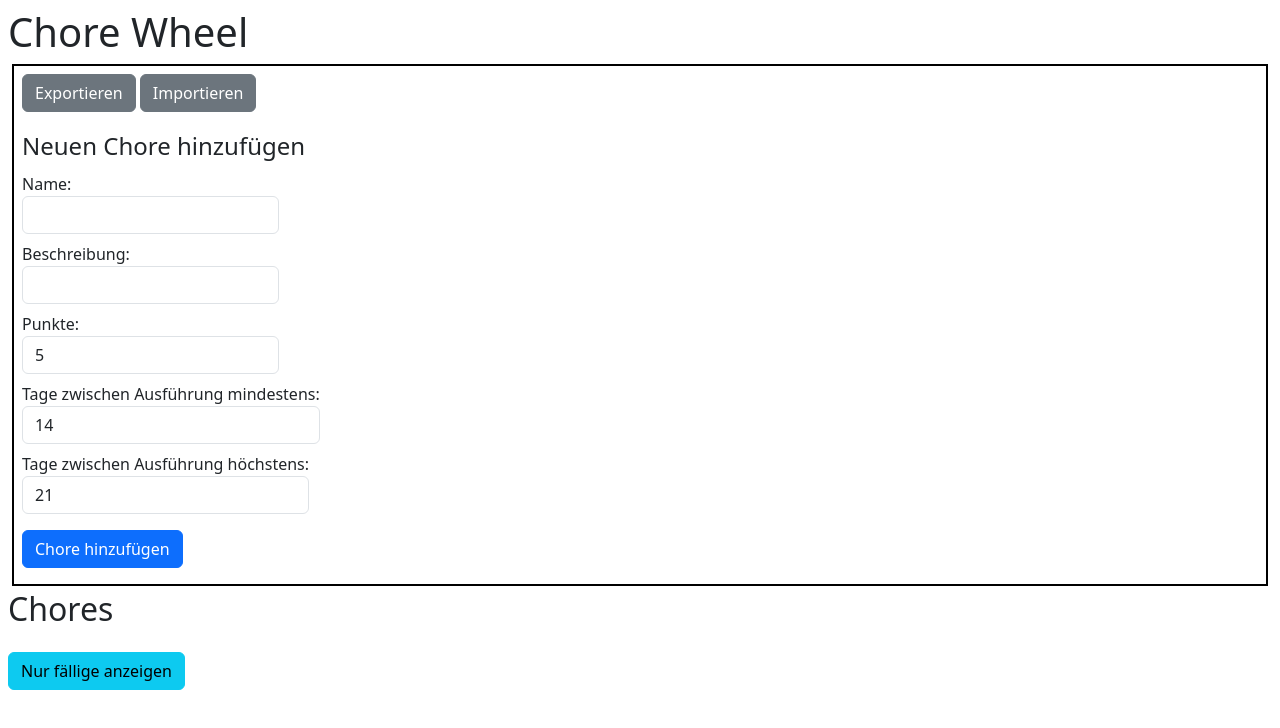
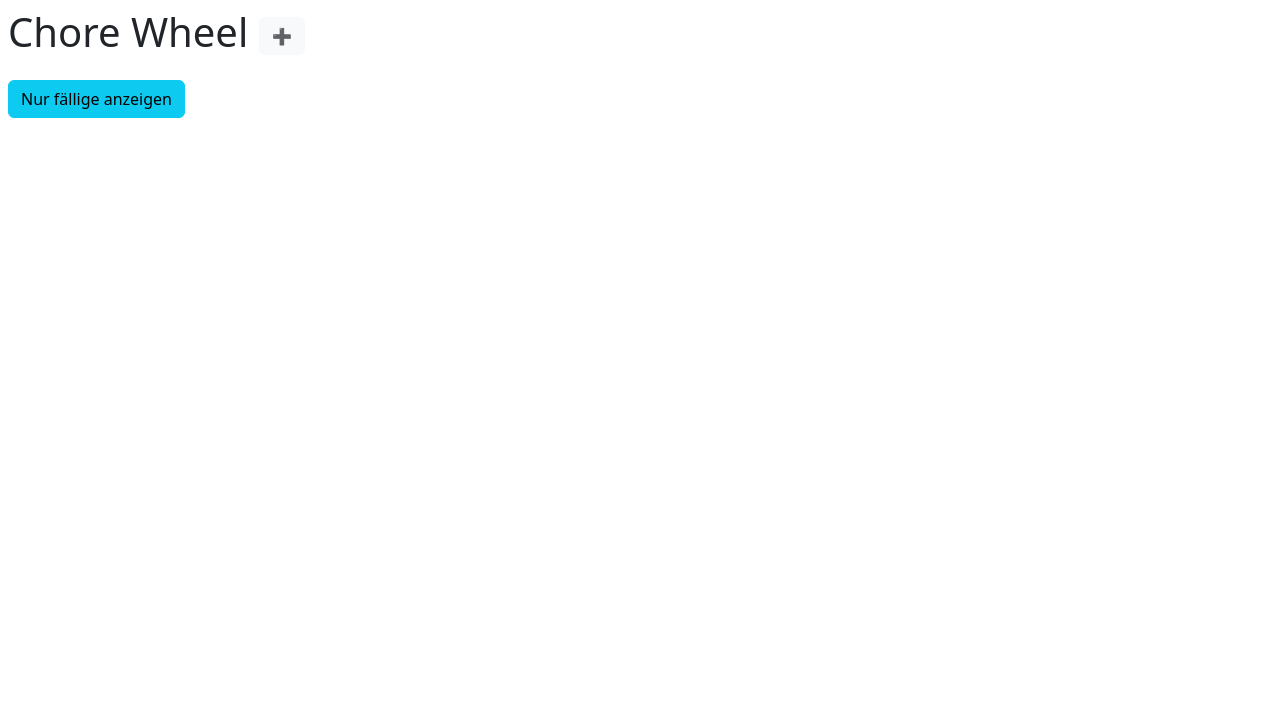
Before and after one commit to ckaag/chore-wheel, a SvelteKit app: page / in a window 1280 px wide. Shown: the top 728 px of the page. Built offline with nearby package versions, Linux system fonts and the light colour scheme.

Commit message:
hide adder behind collapse

```diff
--- a/src/routes/+page.svelte
+++ b/src/routes/+page.svelte
@@ -3,14 +3,21 @@
 	import ChoreList from '../shared/components/ChoreList.svelte';
 
 	let filterDate = new Date();
+	let showAdder = false;
 </script>
 
 <div class="m-2">
-	<h1>Chore Wheel</h1>
+	<h1>
+		Chore Wheel <button
+			type="button"
+			class="btn btn-light"
+			on:click={() => (showAdder = !showAdder)}>➕</button
+		>
+	</h1>
+	{#if showAdder}
+		<ChoreAdder />
+	{/if}
 
-	<ChoreAdder />
-
-	<h2>Chores</h2>
 	<ChoreList
 		on:filterToggled={(e) => {
 			filterDate = e.detail.filterCutOffDate;
```
